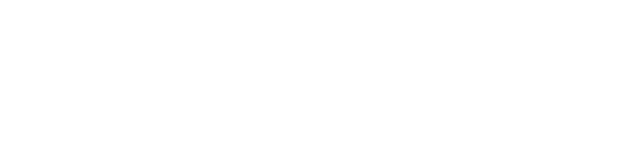
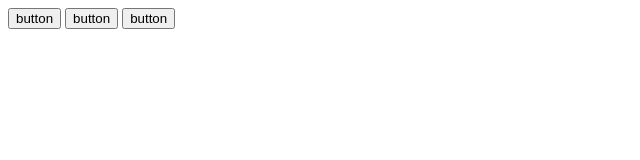
Before and after one commit to jonly03/collabo, a plain HTML site: page index.html in a window 1280 px wide. Shown: the whole page, without its empty margins (0-640 px from the left). Drawn offline with Linux system fonts and the light colour scheme.

Commit message:
added buttons

```diff
--- a/index.html
+++ b/index.html
@@ -8,5 +8,9 @@
 </head>
 <body>
 
+
+  <button>button</button>
+  <button>button</button>
+  <button>button</button>
 </body>
 </html>
```
